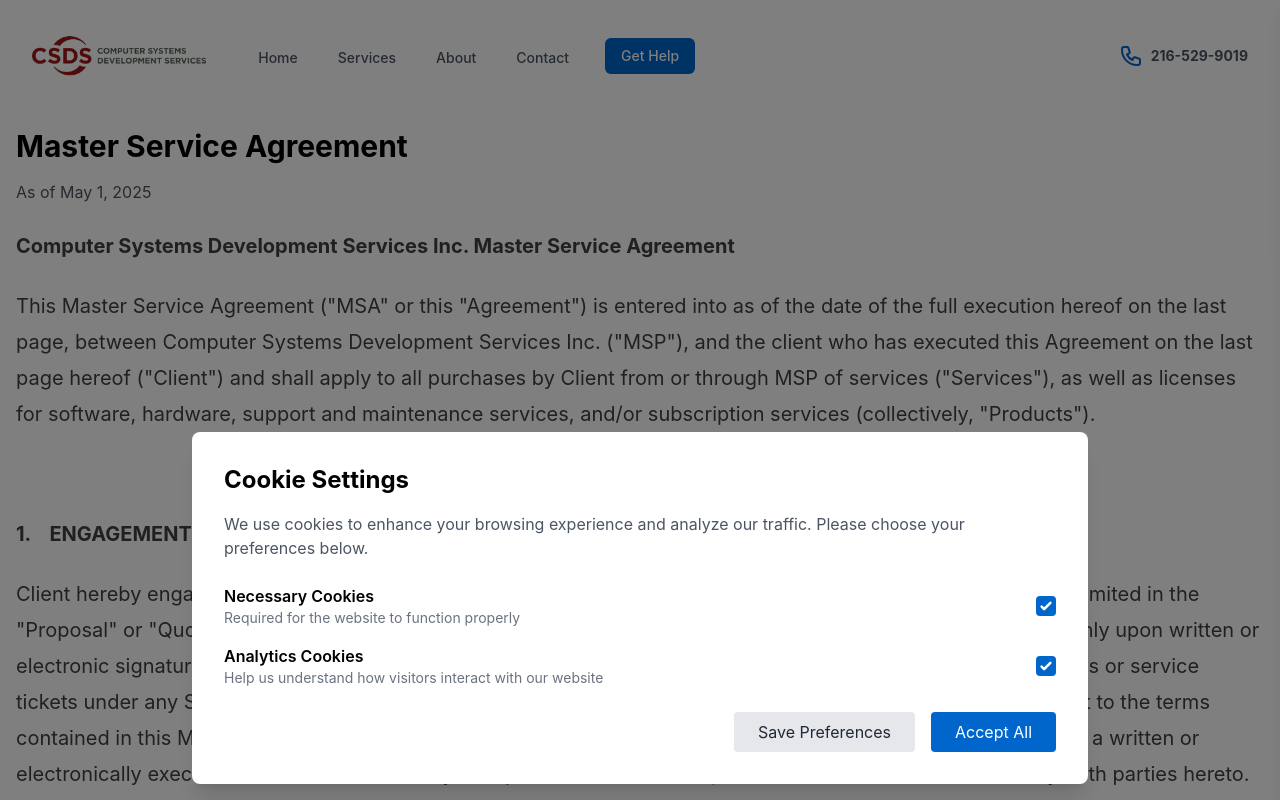
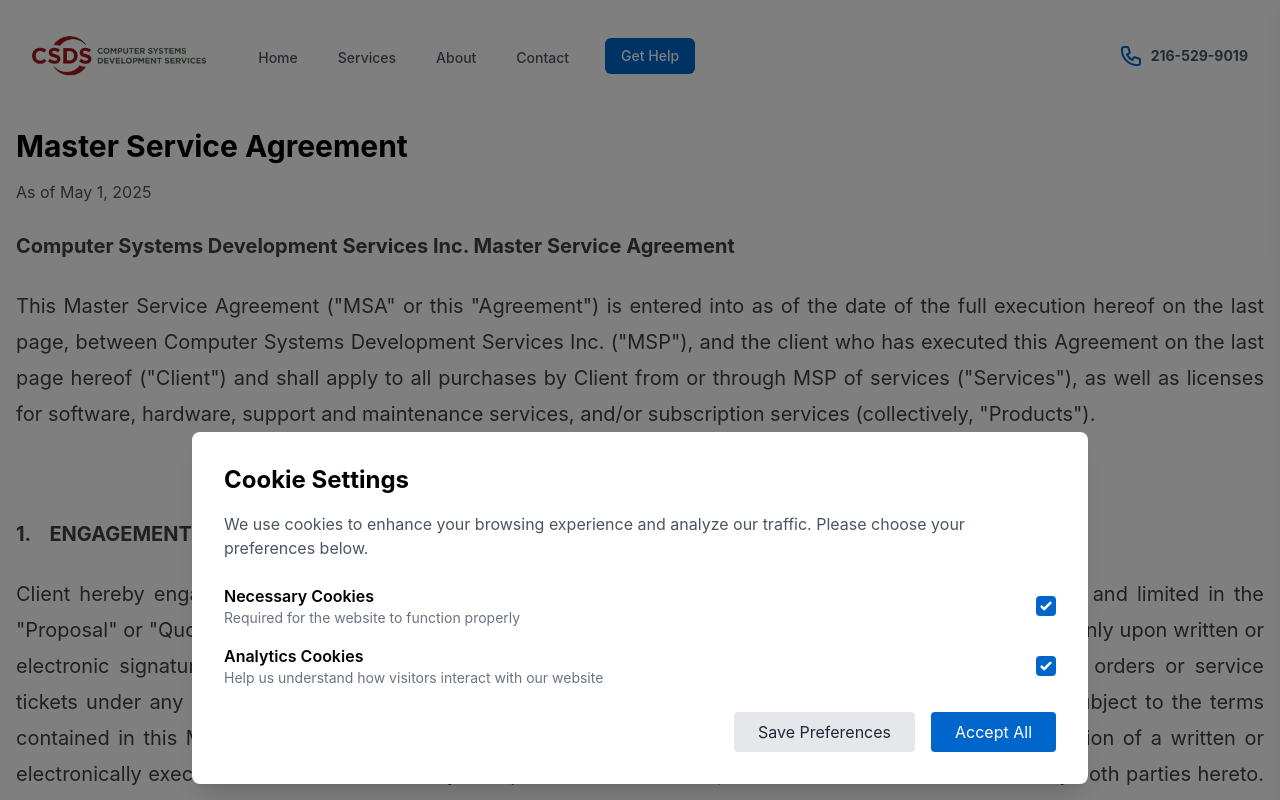
Before and after one commit to translucentR/csdsinc, a SvelteKit app: page /msa in a window 1280 px wide. Shown: the top 800 px of the page. Built offline with nearby package versions, Linux system fonts and the light colour scheme.

Commit message:
edit msa to text-justify

```diff
--- a/src/routes/msa/+page.svelte
+++ b/src/routes/msa/+page.svelte
@@ -51,7 +51,9 @@
 
   <div class="w-full">
     <article class="w-full max-w-none">
-      <div class="prose prose-neutral md:prose-lg lg:prose-xl max-w-none">
+      <div
+        class="prose prose-neutral md:prose-lg lg:prose-xl max-w-none text-justify"
+      >
         {@html cleanedHtml}
       </div>
     </article>
```
